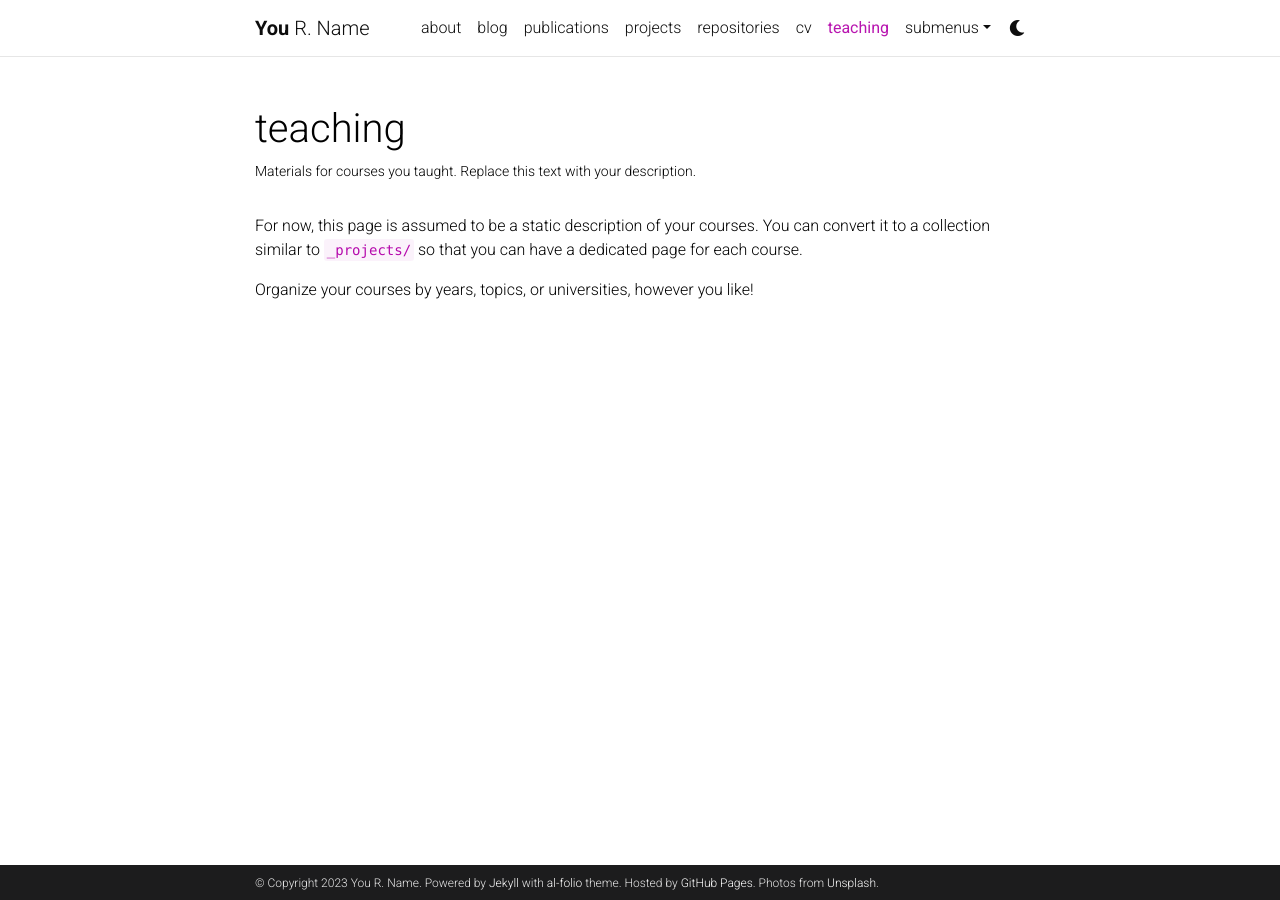
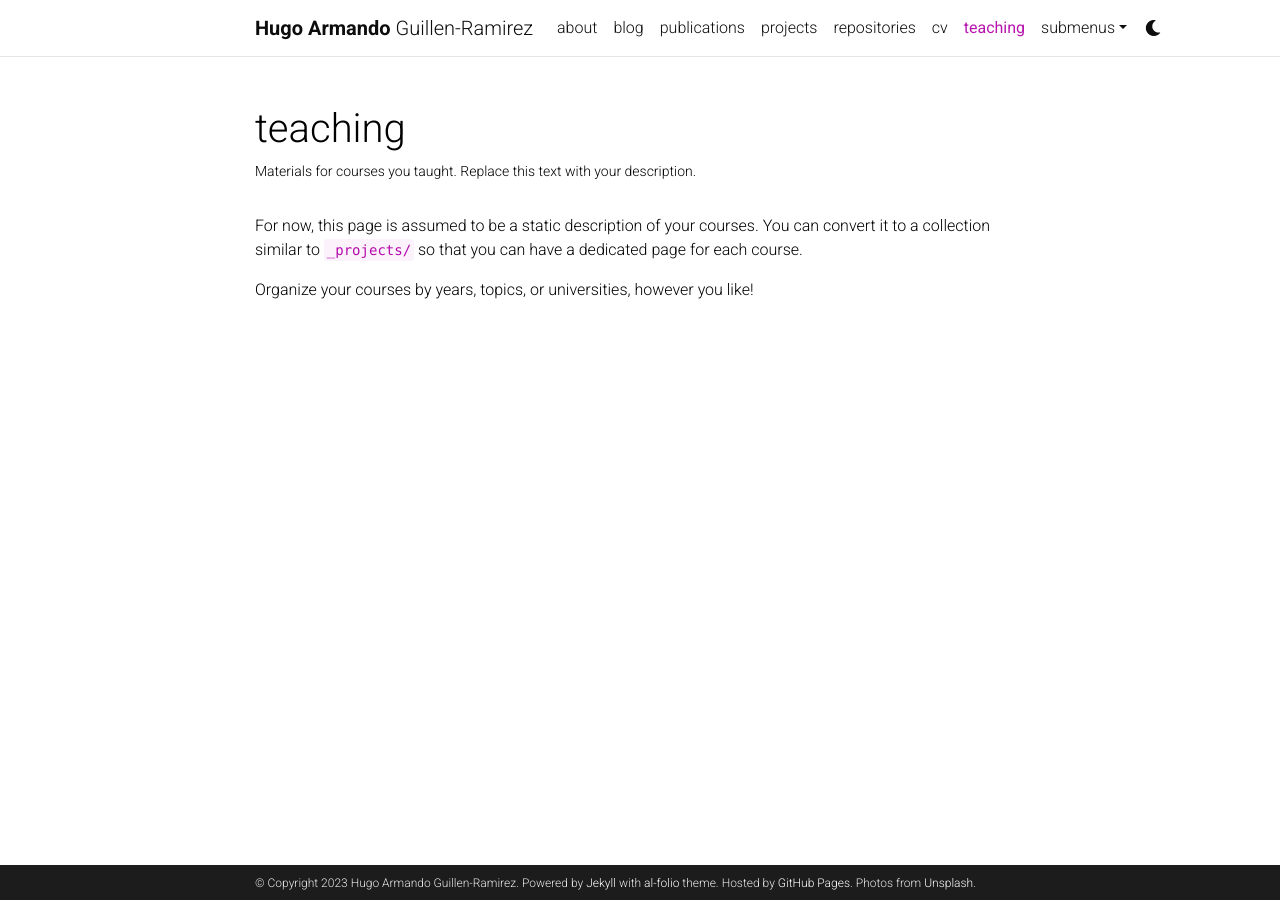
Before and after one commit to HugoGuillen/HugoGuillen.github.io, a Jekyll site: the page built from _pages/teaching.md, in a window 1280 px wide. Built offline with Jekyll 4.4.1, drawn with Linux system fonts in a browser that asks for light colours; comment, search, counter and statistics services are not loaded; a style sheet for code colours, icons or effects is not loaded.

Commit message:
first commit2

```diff
--- a/_config.yml
+++ b/_config.yml
@@ -3,20 +3,20 @@
 # -----------------------------------------------------------------------------
 
 title: blank # the website title (if blank, full name will be used instead)
-first_name: You
-middle_name: R.
-last_name: Name
-email: you@example.com
+first_name: Hugo Armando
+middle_name:
+last_name: Guillen-Ramirez
+email: hugoagr@gmail.com
 description: > # the ">" symbol means to ignore newlines until "footer_text:"
   A simple, whitespace theme for academics. Based on [*folio](https://github.com/bogoli/-folio) design.
 footer_text: >
   Powered by <a href="https://jekyllrb.com/" target="_blank">Jekyll</a> with <a href="https://github.com/alshedivat/al-folio">al-folio</a> theme.
   Hosted by <a href="https://pages.github.com/" target="_blank">GitHub Pages</a>.
   Photos from <a href="https://unsplash.com" target="_blank">Unsplash</a>.
-keywords: jekyll, jekyll-theme, academic-website, portfolio-website  # add your own keywords or leave empty
+keywords: # add your own keywords or leave empty
 
 lang: en # the language of your site (for example: en, fr, cn, ru, etc.)
-icon: ⚛️  # the emoji used as the favicon (alternatively, provide image name in /assets/img/)
+icon: 💻  # the emoji used as the favicon (alternatively, provide image name in /assets/img/)
 
 url: https://HugoGuillen.github.io # the base hostname & protocol for your site
 baseurl: # the subpath of your site, e.g. /blog/
@@ -45,7 +45,7 @@ repo_trophies:
 # will use title and url fields
 # Take a look to https://github.com/jekyll/jekyll-feed for more customization
 
-rss_icon: true
+rss_icon: false
 
 # -----------------------------------------------------------------------------
 # Layout
@@ -71,9 +71,9 @@ og_image: # The site-wide (default for all links) Open Graph preview image
 # Social integration
 # -----------------------------------------------------------------------------
 
-github_username: # your GitHub user name
+github_username: HugoGuillen # your GitHub user name
 gitlab_username: # your GitLab user name
-twitter_username: # your Twitter handle
+twitter_username: HugoGuillen # your Twitter handle
 mastodon_username: # your mastodon instance+username in the format instance.tld/@username
 linkedin_username: # your LinkedIn user name
 telegram_username: # your Telegram user name
@@ -321,7 +321,7 @@ external_links:
 # -----------------------------------------------------------------------------
 
 imagemagick:
-  enabled: true # enables responsive images for your site (recommended, see https://github.com/alshedivat/al-folio/issues/537)
+  enabled: false # enables responsive images for your site (recommended, see https://github.com/alshedivat/al-folio/issues/537)
   widths:
     - 480
     - 800
```
